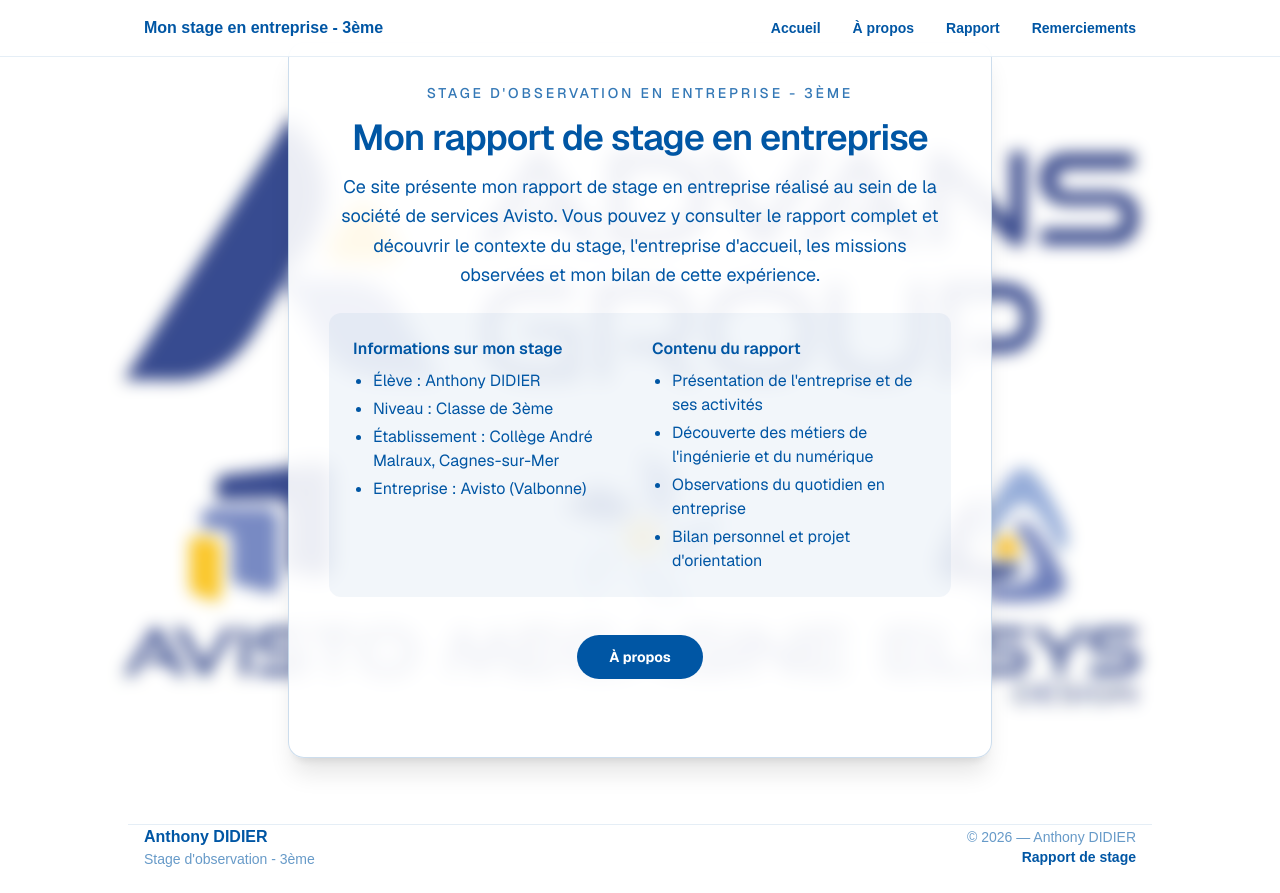
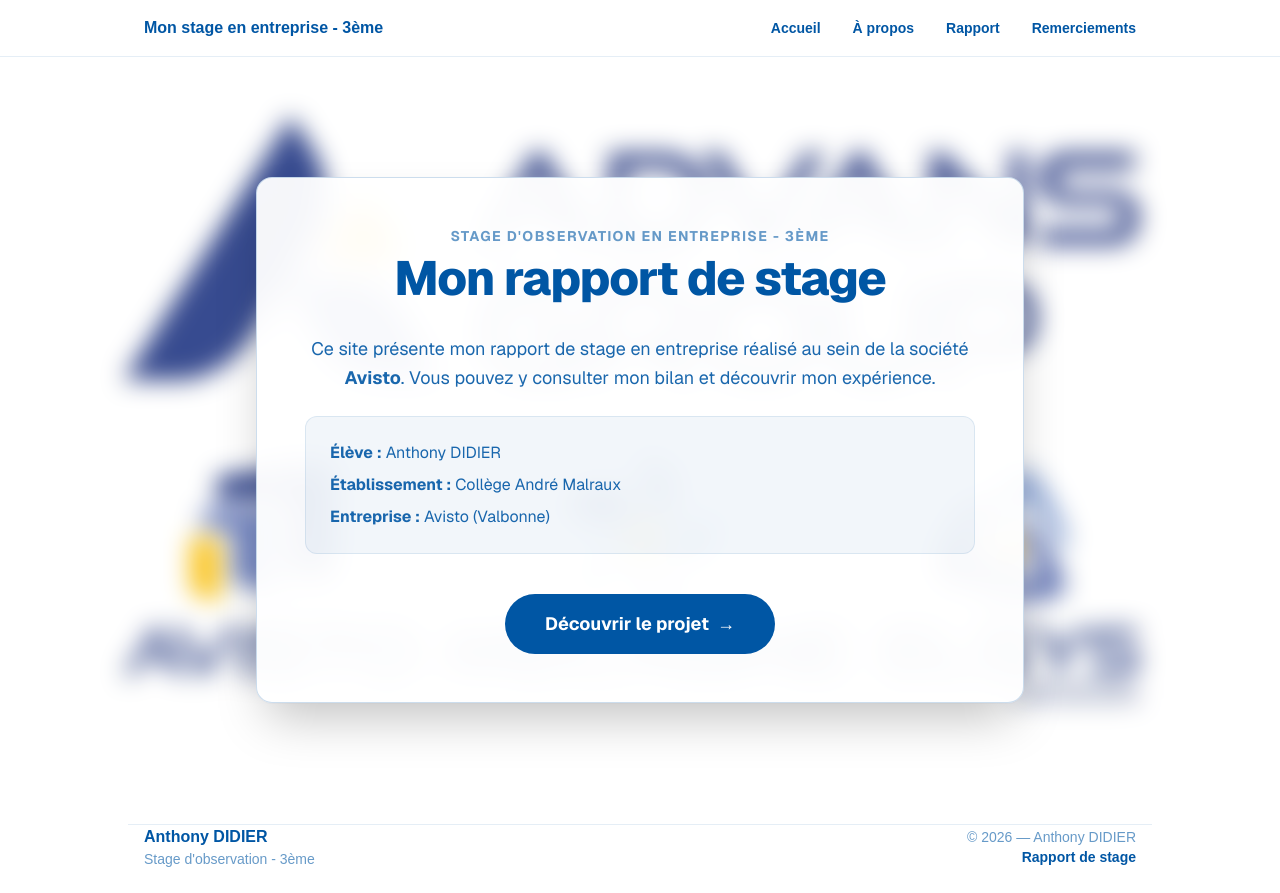
Before and after one commit to Anthonyz150/rapport-de-stage-Anthony, a Next.js app: page / in a window 1280 px wide. Built offline with nearby package versions, Linux system fonts and the light colour scheme.

Commit message:
Harmonisation page accueil

```diff
--- a/app/page.tsx
+++ b/app/page.tsx
@@ -1,67 +1,62 @@
-import Link from "next/link";
+import Link from 'next/link';
 
-export default function Home() {
+export default function HomePage() {
   return (
-    <div className="relative flex min-h-screen items-center justify-center font-sans overflow-hidden">
-      <div className="pointer-events-none absolute inset-0 bg-[url('/Logo%20Advans.jpg')] bg-cover md:bg-contain bg-center blur-sm opacity-90" />
-      <main className="relative z-10 flex w-full max-w-3xl items-center justify-center py-10 px-4 sm:px-8">
-        <div className="w-full rounded-2xl bg-white/90 p-5 sm:p-10 shadow-xl backdrop-blur-sm border border-[#0056A4]/20">
-          {/* En-tête / contexte */}
-          <header className="flex w-full flex-col items-center gap-3 text-center">
-            <p className="text-sm font-medium uppercase tracking-[0.2em] text-[#0056A4]/80">
-              Stage d&apos;observation en entreprise - 3ème
+    <div className="relative min-h-screen w-full overflow-hidden font-sans">
+      {/* 1. Fond fixe (Identité visuelle identique) */}
+      <div
+        className="pointer-events-none fixed inset-0 z-0 bg-[url('/Logo%20Advans.jpg')] bg-contain bg-center opacity-90 blur-md"
+        aria-hidden="true"
+      />
+
+      {/* 2. Structure de centrage identique aux autres pages */}
+      <main className="relative z-10 flex min-h-screen w-full flex-col">
+
+        {/* Espaceur pour la Navbar */}
+        <div className="h-20 w-full flex-shrink-0" />
+
+        {/* Zone de centrage du contenu d'accueil */}
+        <div className="flex flex-1 w-full items-center justify-center p-4 sm:p-8">
+
+          <div className="mx-auto w-full max-w-3xl rounded-2xl bg-white/95 p-8 sm:p-12 shadow-2xl backdrop-blur-md border border-[#0056A4]/20 text-center">
+
+            <header className="mb-8">
+              <p className="text-sm font-bold uppercase tracking-widest text-[#0056A4]/60 mb-2">
+                Stage d'observation en entreprise - 3ème
               </p>
-            <h1 className="text-3xl sm:text-4xl font-semibold leading-tight tracking-tight text-[#0056A4]">
-              Mon rapport de stage en entreprise
+              <h1 className="text-4xl sm:text-5xl font-extrabold tracking-tight text-[#0056A4]">
+                Mon rapport de stage
               </h1>
-            <p className="max-w-2xl text-sm sm:text-lg leading-relaxed text-[#0056A4]">
-              Ce site présente mon rapport de stage en entreprise réalisé au sein
-              de la société de services Avisto. Vous pouvez y consulter le rapport complet et découvrir
-              le contexte du stage, l&apos;entreprise d&apos;accueil, les missions observées
-              et mon bilan de cette expérience.
-            </p>
             </header>
 
-          {/* Résumé rapide */}
-          <section className="mt-6 grid grid-cols-1 sm:grid-cols-2 gap-6 rounded-xl bg-[#0056A4]/5 p-6 text-left text-sm sm:text-base text-[#0056A4]">
-            <div>
-              <h2 className="text-base font-semibold text-[#0056A4]">
-                Informations sur mon stage
-              </h2>
-              <ul className="mt-2 list-disc space-y-1 pl-5">
-                <li>Élève : Anthony DIDIER</li>
-                <li>Niveau : Classe de 3ème</li>
-                <li>Établissement : Collège André Malraux, Cagnes-sur-Mer</li>
-                <li>Entreprise : Avisto (Valbonne)</li>
+            <div className="space-y-6 text-lg leading-relaxed text-[#0056A4]/90 mb-10">
+              <p>
+                Ce site présente mon rapport de stage en entreprise réalisé au sein de la société
+                <strong> Avisto</strong>. Vous pouvez y consulter mon bilan et découvrir mon expérience.
+              </p>
+
+              {/* Petit bloc d'infos rapides */}
+              <div className="bg-[#0056A4]/5 rounded-xl p-6 text-left border border-[#0056A4]/10">
+                <ul className="space-y-2 text-sm sm:text-base">
+                  <li><strong>Élève :</strong> Anthony DIDIER</li>
+                  <li><strong>Établissement :</strong> Collège André Malraux</li>
+                  <li><strong>Entreprise :</strong> Avisto (Valbonne)</li>
                 </ul>
               </div>
-            <div>
-              <h2 className="text-base font-semibold text-[#0056A4]">
-                Contenu du rapport
-              </h2>
-              <ul className="mt-2 list-disc space-y-1 pl-5">
-                <li>Présentation de l&apos;entreprise et de ses activités</li>
-                <li>Découverte des métiers de l&apos;ingénierie et du numérique</li>
-                <li>Observations du quotidien en entreprise</li>
-                <li>Bilan personnel et projet d&apos;orientation</li>
-              </ul>
             </div>
-          </section>
-          <div className="flex h-30 items-center justify-center">
+
+            {/* Bouton d'entrée principal */}
+            <div className="flex justify-center">
               <Link
                 href="/a-propos"
-              className="group relative flex items-center gap-2 rounded-full bg-[#0056A4] px-8 py-3 text-sm font-bold text-white
-               transition-all duration-300 ease-out
-               hover:bg-[#004488] hover:shadow-[0_10px_20px_rgba(0,86,164,0.3)]
-               hover:-translate-y-1 active:scale-95"
+                className="group relative flex items-center gap-2 rounded-full bg-[#0056A4] px-10 py-4 text-lg font-bold text-white transition-all duration-300 hover:bg-[#004488] hover:shadow-xl active:scale-95"
               >
-              <span>À propos</span>
-
-              {/* Optionnel : Un petit reflet brillant qui passe au survol */}
-              <span className="absolute inset-0 rounded-full bg-white/10 opacity-0 transition-opacity group-hover:opacity-100" />
+                <span>Découvrir le projet</span>
+                <span className="transition-transform duration-300 group-hover:translate-x-2">→</span>
               </Link>
             </div>
 
+          </div>
         </div>
       </main>
     </div>
```
Lines whose indentation alone changed are shown as unchanged.
